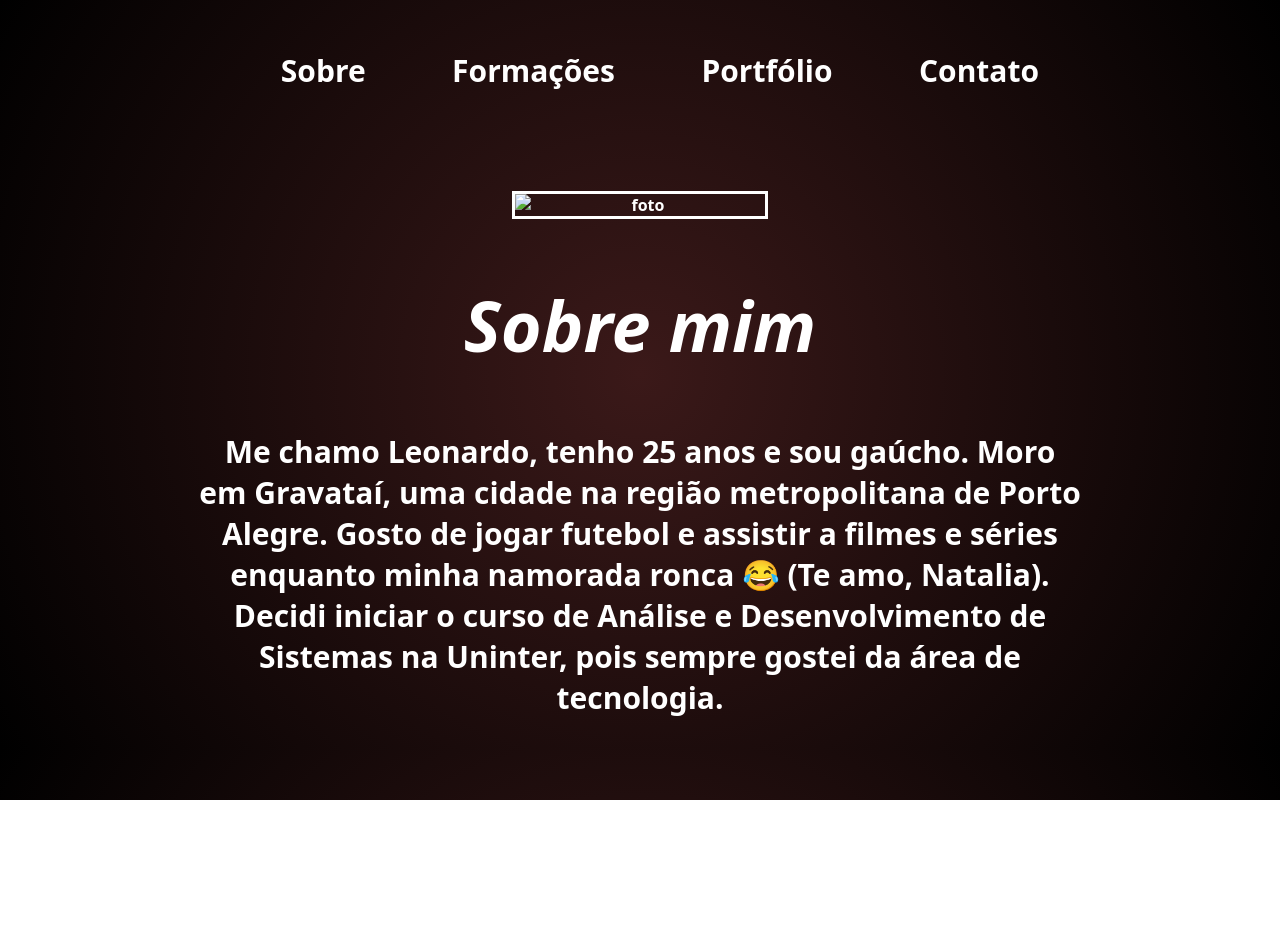
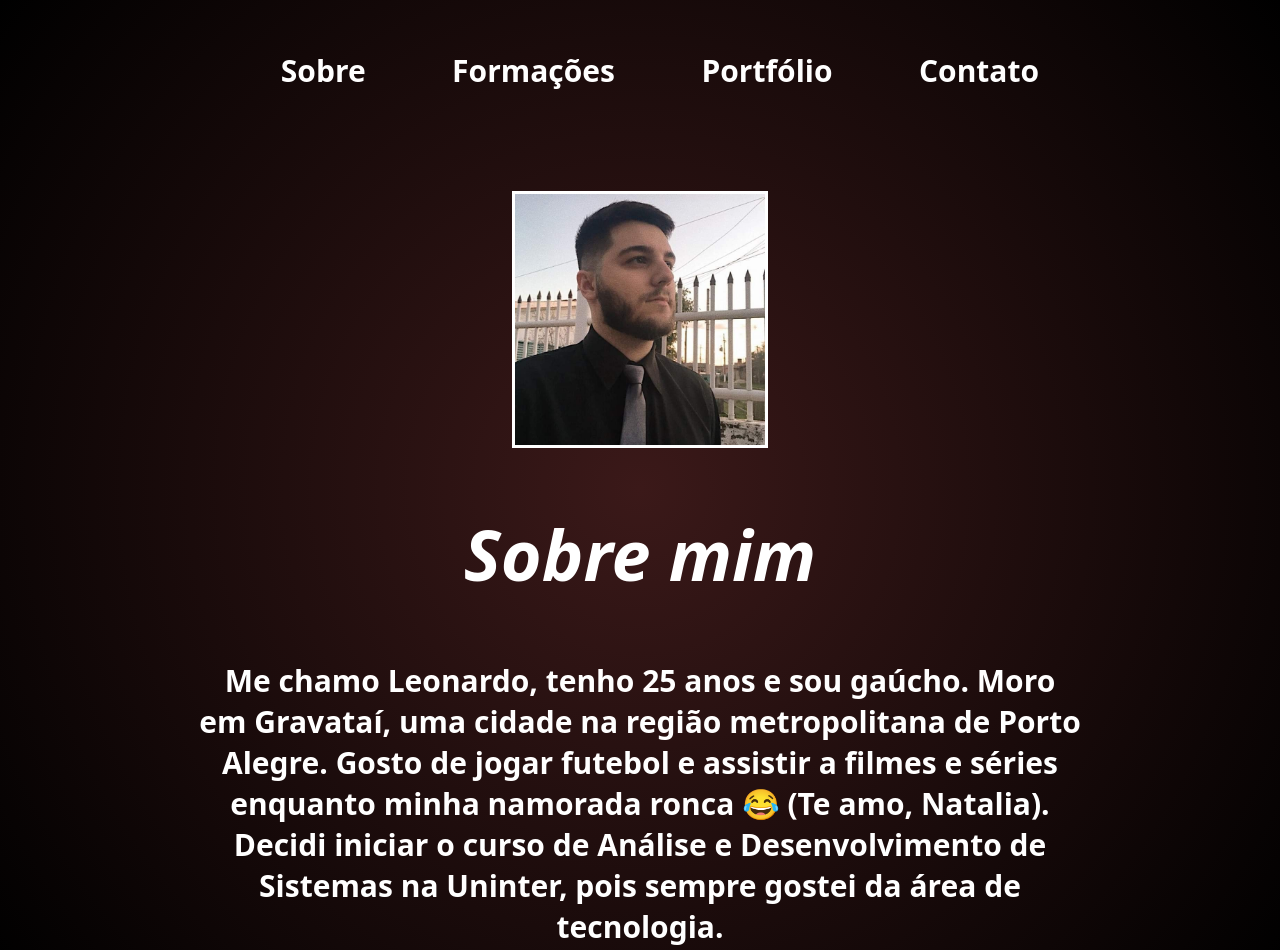
Before and after one commit to l3osp/Portfolio, a plain HTML site: page index.html in a window 1280 px wide. Shown: the top 950 px of the page. Before the commit the page ends 800 px from the top, so only its background shows below. Drawn offline with Linux system fonts and the light colour scheme.

Commit message:
Add files via upload

```diff
--- a/index.html
+++ b/index.html
@@ -21,7 +21,7 @@
 
     <section>
 
-        <img src="img/eu.jpg" alt="foto" id="eu">
+        <img src="eu.jpg" alt="foto" id="eu">
 
         <h1>Sobre mim</h1>
 
```
Also changed, not shown: portfolio.html (+1 -1 lines), eu.jpg (added), github.png (added).
